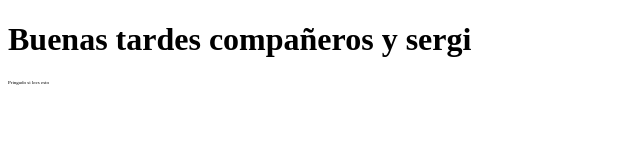
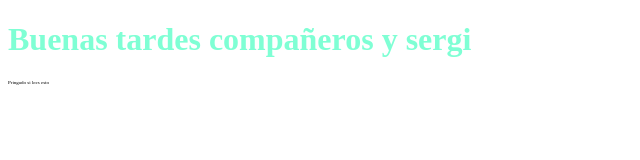
Before and after one commit to amartinezsantjosep/ejerciciosNode, a plain HTML site: page holamundo.html in a window 1280 px wide. Shown: the whole page, without its empty margins (0-640 px from the left). Drawn offline with Linux system fonts and the light colour scheme.

Commit message:
cambio de color

```diff
--- a/holamundo.html
+++ b/holamundo.html
@@ -7,7 +7,7 @@
     <title>Hola Mundo</title>
 </head>
 <body>
-    <h1>Buenas tardes compañeros y sergi</h1>
+    <h1 style="color: aquamarine;">Buenas tardes compañeros y sergi</h1>
     <p style="font-size: 5px;">Pringado si lees esto</p>
 </body>
 </html>
```
